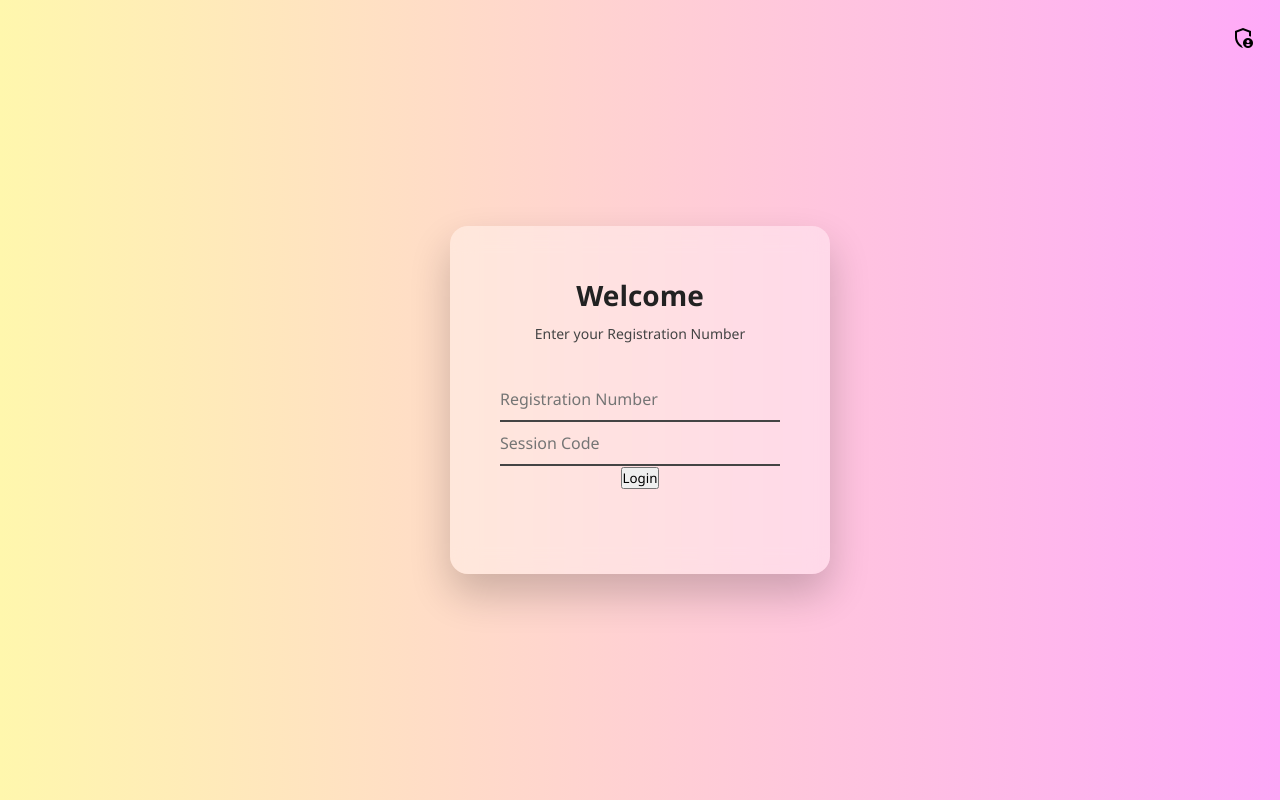
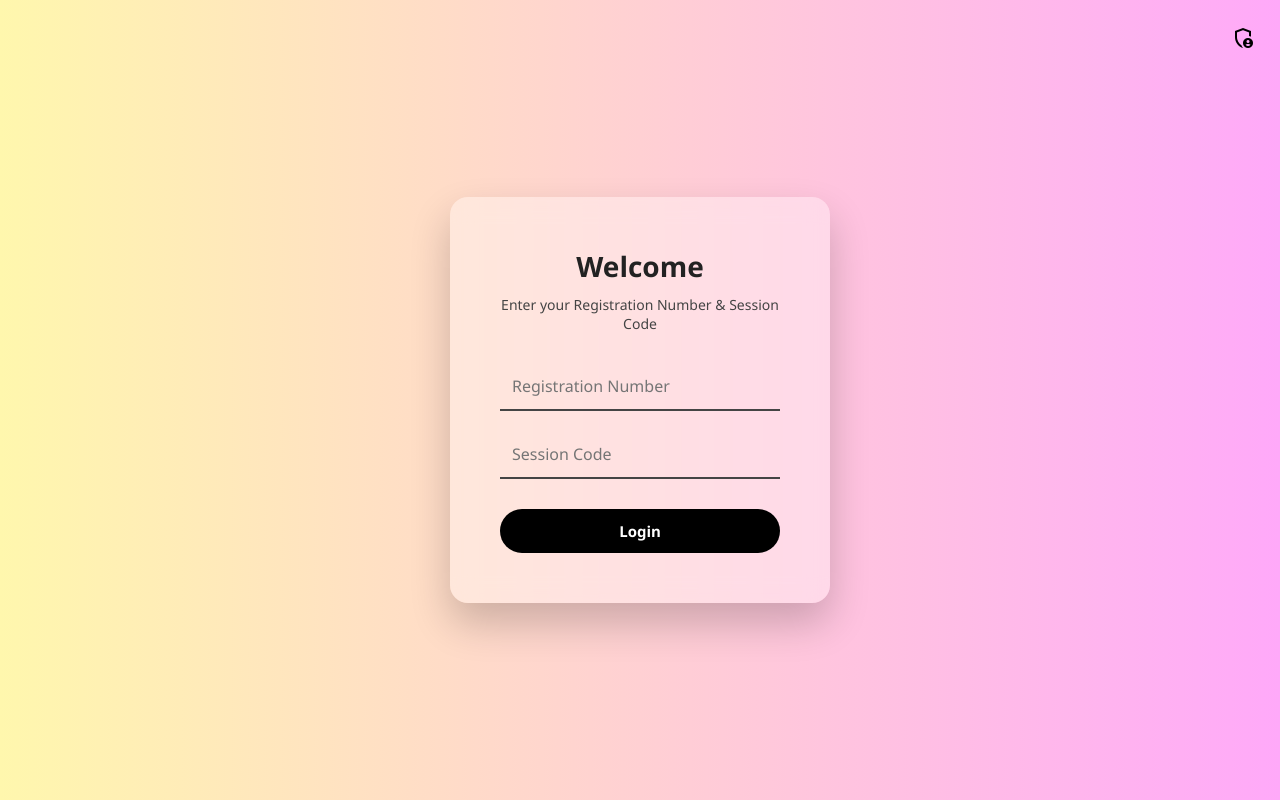
Before and after one commit to Team0825/smart-lab-control, a Django app: page / in a window 1280 px wide. Run offline with Django 5.2, Linux system fonts and the light colour scheme.

Commit message:
Login update

```diff
--- a/monitoring/templates/login.html
+++ b/monitoring/templates/login.html
@@ -63,43 +63,24 @@ color:#222;
 
 .login-container p{
 font-size:14px;
-margin-bottom:35px;
+margin-bottom:30px;
 color:#444;
 }
 
 /* INPUT */
 
 .input-group{
-position:relative;
-margin-bottom:35px;
+margin-bottom:20px;
 }
 
 .input-group input{
 width:100%;
-padding:10px 0;
+padding:12px;
 border:none;
 border-bottom:2px solid #444;
 background:transparent;
 outline:none;
 font-size:16px;
-}
-
-.input-group label{
-position:absolute;
-left:0;
-top:10px;
-color:#555;
-transition:0.3s;
-pointer-events:none;
-}
-
-/* FLOAT LABEL */
-
-.input-group input:focus ~ label,
-.input-group input:valid ~ label{
-top:-15px;
-font-size:12px;
-color:#000;
 }
 
 /* BUTTON */
@@ -114,6 +95,8 @@ color:white;
 font-weight:bold;
 cursor:pointer;
 transition:0.3s;
+font-size:15px;
+margin-top:10px;
 }
 
 .login-btn:hover{
@@ -125,6 +108,18 @@ background:#333;
 .error{
 color:red;
 margin-top:15px;
+font-weight:bold;
+}
+
+/* MOBILE */
+
+@media(max-width:480px){
+
+.login-container{
+width:90%;
+padding:30px;
+}
+
 }
 
 </style>
@@ -133,30 +128,48 @@ margin-top:15px;
 <body>
 
 <!-- ADMIN LOGIN ICON -->
+
 <a href="/admin-panel/" class="admin">
-<span class="material-symbols-outlined">admin_panel_settings</span>
+<span class="material-symbols-outlined">
+admin_panel_settings
+</span>
 </a>
 
 <div class="login-container">
 
 <h2>Welcome</h2>
-<p>Enter your Registration Number</p>
+<p>Enter your Registration Number & Session Code</p>
 
 <form method="POST">
+
 {% csrf_token %}
 
+<div class="input-group">
+<input
+type="text"
+name="registration"
+placeholder="Registration Number"
+required>
+</div>
 
 <div class="input-group">
-<input name="registration" placeholder="Registration Number">
-<input name="session_code" placeholder="Session Code">
-<button type="submit">Login</button>
+<input
+type="text"
+name="session_code"
+placeholder="Session Code"
+required>
 </div>
 
+<button
+type="submit"
+class="login-btn">
+Login
+</button>
 
 </form>
 
 {% if error %}
-<p class="error" role="alert">{{ error }}</p>
+<p class="error">{{ error }}</p>
 {% endif %}
 
 </div>
```
